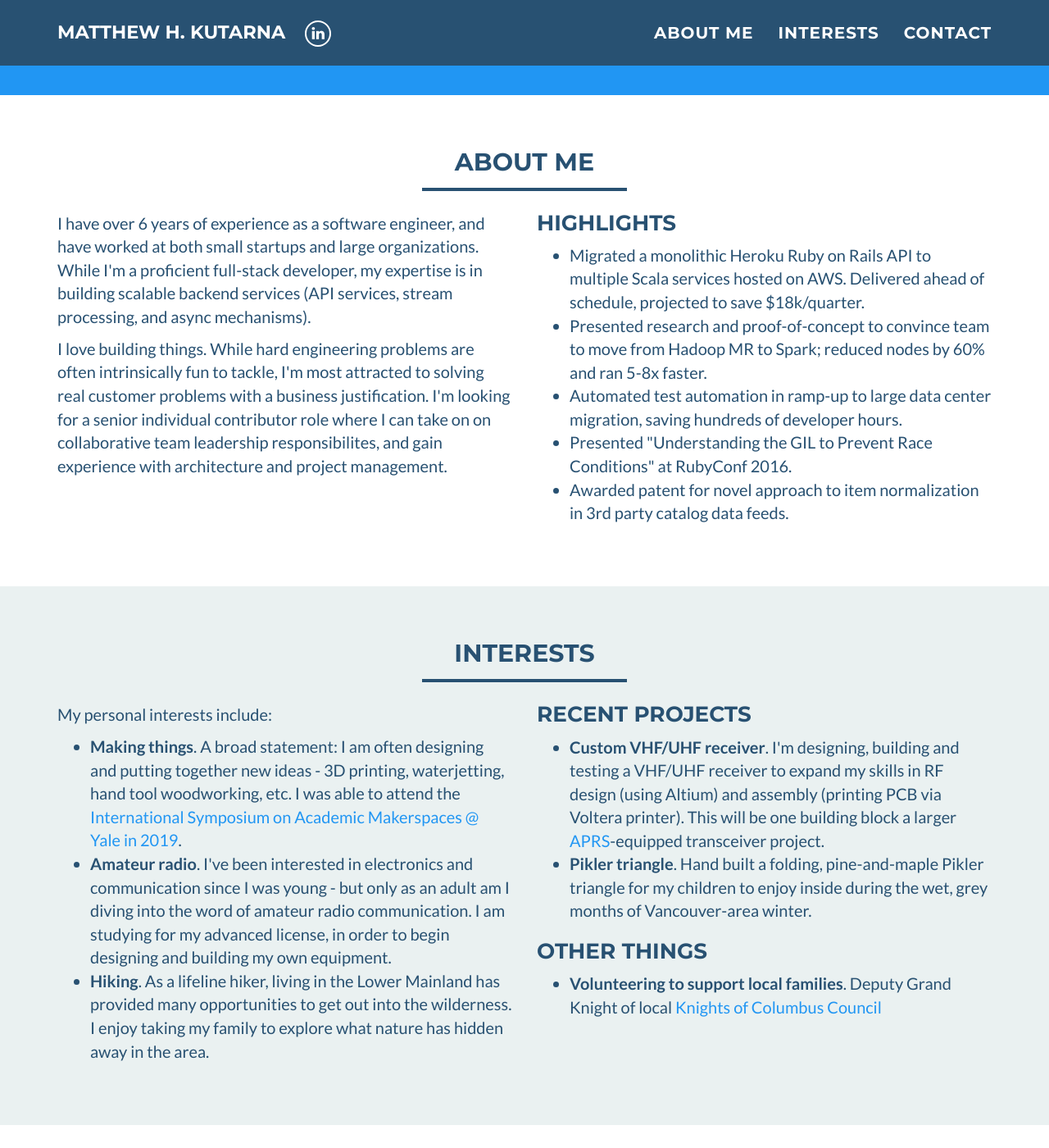
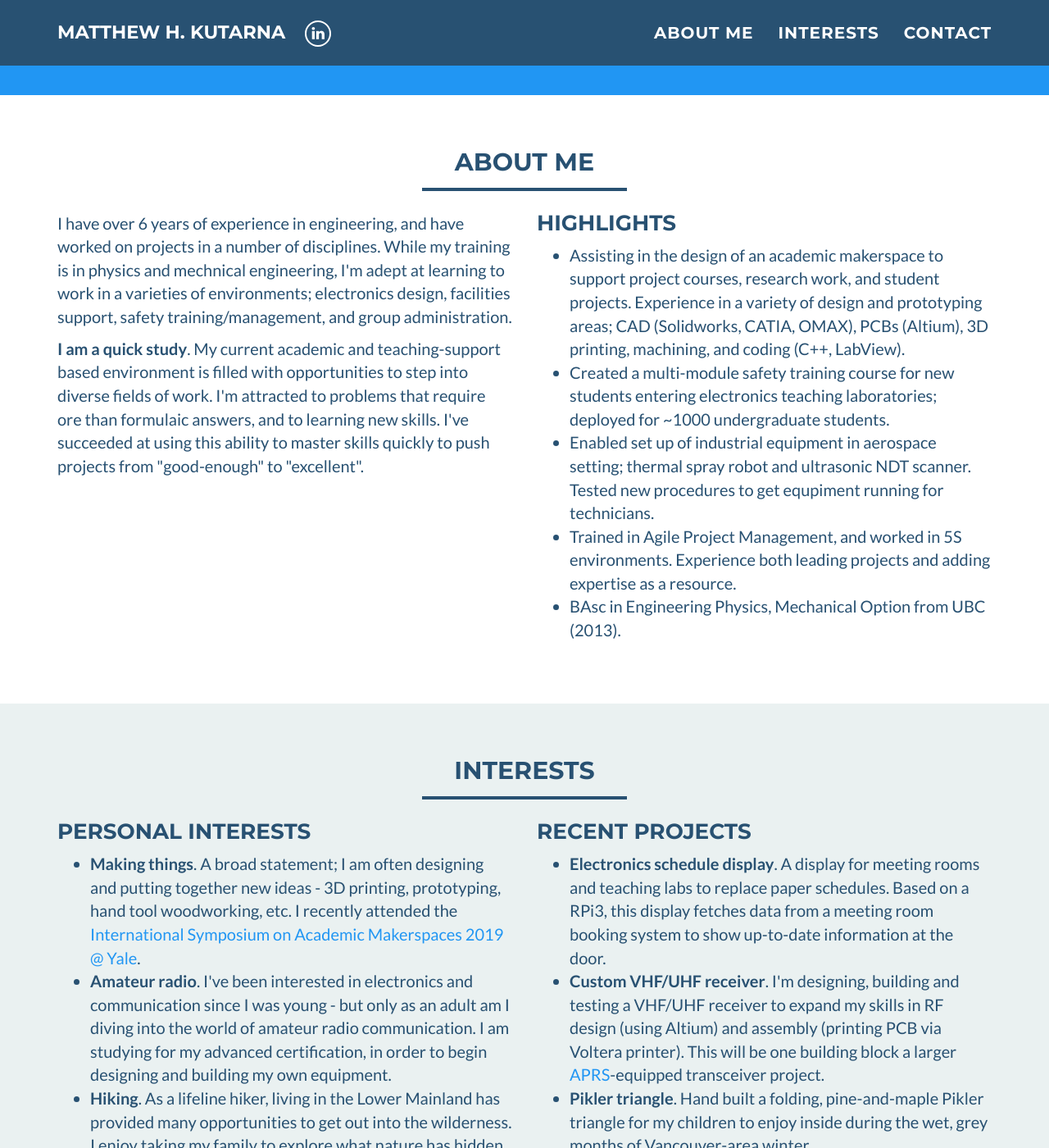
Before and after one commit to mkutarna/mkutarna.github.io, a Jekyll site: the page built from index.html, in a window 1280 px wide and 1400 px high, scrolled down 474 px. Shown: the whole window at 82% size. Built offline with Jekyll 4.4.1, drawn with Linux system fonts in a browser that asks for light colours.

Commit message:
about_me updates

```diff
--- a/_config.yml
+++ b/_config.yml
@@ -3,7 +3,7 @@ name: Matthew H. Kutarna
 email: matthewkutarna@gmail.com
 #canonical_url: https://edwinexemplar.com
 keywords: "Engineering Physics, RF, Electronics, Mechanical, Aerospace, Agile, CAD, PCBs"
-skills: "Engineer in Training in Vancouver, BC"
+skills: "EIT (Engineering Physics) in Vancouver, BC"
 baseurl:
 
 # Social networks usernames (many more available: google-plus, flickr, dribbble, pinterest, instagram, tumblr, linkedin, etc.)
--- a/_includes/about_me.html
+++ b/_includes/about_me.html
@@ -9,36 +9,47 @@
     <div class="row">
 	    <div class="col-sm-6">
     		<p>
-            I have over 6 years of experience as a software engineer, and have worked
-            at both small startups and large organizations. While I'm a proficient full-stack
-            developer, my expertise is in building scalable backend services (API services, stream processing,
-            and async mechanisms).
+            I have over 6 years of experience in engineering, and have worked
+            on projects in a number of disciplines. While my training is in
+            physics and mechnical engineering, I'm adept at learning to work
+            in a varieties of environments; electronics design, facilities
+            support, safety training/management, and group administration.
         </p>
         <p>
-           I love building things.
-           While hard engineering problems are often intrinsically fun to tackle,
-           I'm most attracted to solving real customer problems with a business justification.
-           I'm looking for a senior individual contributor role where I can take on on collaborative
-           team leadership responsibilites, and gain experience with
-           architecture and project management.
+           <b>I am a quick study</b>.
+           My current academic and teaching-support based environment is filled
+           with opportunities to step into diverse fields of work. I'm attracted
+           to problems that require ore than formulaic answers, and to learning
+           new skills. I've succeeded at using this ability to master skills
+           quickly to push projects from "good-enough" to "excellent".
         </p>
       </div>
 	    <div class="col-sm-6">
 		    <h3 style="margin-top:0;">Highlights</h3>
 		    <ul>
     			<li>
-            Migrated a monolithic Heroku Ruby on Rails API to multiple Scala
-            services hosted on AWS. Delivered ahead of schedule, projected to save $18k/quarter.
+            Assisting in the design of an academic makerspace to support project
+            courses, research work, and student projects. Experience in a
+            variety of design and prototyping areas; CAD (Solidworks,
+            CATIA, OMAX), PCBs (Altium), 3D printing, machining, and coding
+            (C++, LabView).
     			</li>
-          <li>
-            Presented research and proof-of-concept to convince team to move from Hadoop MR to Spark; reduced nodes by 60% and ran 5-8x faster.
-          <li>
-            Automated test automation in ramp-up to large data center migration, saving hundreds of developer hours.
-    			<li>
-            Presented "Understanding the GIL to Prevent Race Conditions" at RubyConf 2016.
+                        <li>
+            Created a multi-module safety training course for new students
+            entering electronics teaching laboratories; deployed for ~1000
+            undergraduate students.
+    			</li>
+                        <li>
+            Enabled set up of industrial equipment in aerospace setting; thermal
+            spray robot and ultrasonic NDT scanner. Tested new procedures to get
+            equpiment running for technicians.
     			</li>
     			<li>
-            Awarded patent for novel approach to item normalization in 3rd party catalog data feeds.
+            Trained in Agile Project Management, and worked in 5S environments.
+            Experience both leading projects and adding expertise as a resource.
+    			</li>
+    			<li>
+            BAsc in Engineering Physics, Mechanical Option from UBC (2013).
     			</li>
 		    </ul>
 	    </div>
--- a/_includes/interests.html
+++ b/_includes/interests.html
@@ -8,20 +8,23 @@
         </div>
             <div class="row">
                 <div class="col-sm-6">
-		    <p>
-			    My personal interests include:
-        </p>
+		    <h3 style="margin-top:0">Personal Interests</h3>
 			<ul>
 			  <li>
-				 <b>Making things</b>. A broad statement: I am often designing and putting together new ideas - 3D printing, waterjetting, hand tool woodworking, etc.
-                                 I was able to attend the <a href="https://isam2019.hemi-makers.org/">International Symposium on Academic Makerspaces @ Yale in 2019</a>.
+        <b>Making things</b>. A broad statement; I am often designing and
+        putting together new ideas - 3D printing, prototyping, hand tool
+        woodworking, etc. I recently attended the
+        <a href="https://isam2019.hemi-makers.org/">International Symposium on Academic Makerspaces 2019 @ Yale</a>.
 			  </li>
 			  <li>
-				  <b>Amateur radio</b>. I've been interested in electronics and communication since I was young - but only as an adult am I diving into the word of
-                                  amateur radio communication. I am studying for my advanced license, in order to begin designing and building my own equipment.
+	<b>Amateur radio</b>. I've been interested in electronics and
+        communication since I was young - but only as an adult am I diving into
+        the world of amateur radio communication. I am studying for my advanced
+        certification, in order to begin designing and building my own equipment.
 			  <li>
-				  <b>Hiking</b>. As a lifeline hiker, living in the Lower Mainland has provided many opportunities to get out into the wilderness. I enjoy taking my
-                                  family to explore what nature has hidden away in the area.
+	<b>Hiking</b>. As a lifeline hiker, living in the Lower Mainland has
+        provided many opportunities to get out into the wilderness. I enjoy
+        taking my family to explore what nature has hidden away in the area.
       </li>
 			</ul>
 		</div>
@@ -29,17 +32,29 @@
       <h3 style="margin-top:0">Recent Projects</h3>
 		  <ul>
   			<li>
-          <b>Custom VHF/UHF receiver</b>. I'm designing, building and testing a VHF/UHF receiver to expand my skills in RF design (using Altium) and assembly (printing PCB via Voltera
-          printer). This will be one building block a larger <a href="http://www.aprs.org/">APRS</a>-equipped transceiver project.
+        <b>Electronics schedule display</b>. A display for meeting rooms and
+        teaching labs to replace paper schedules. Based on a RPi3, this display
+        fetches data from a meeting room booking system to show up-to-date
+        information at the door.
+             		</li>
+  			<li>
+
+        <b>Custom VHF/UHF receiver</b>. I'm designing, building and testing a
+        VHF/UHF receiver to expand my skills in RF design (using Altium) and
+        assembly (printing PCB via Voltera printer). This will be one building
+        block a larger <a href="http://www.aprs.org/">APRS</a>-equipped transceiver project.
     		</li>
   			<li>
-          <b>Pikler triangle</b>. Hand built a folding, pine-and-maple Pikler triangle for my children to enjoy inside during the wet, grey months of Vancouver-area winter.
+        <b>Pikler triangle</b>. Hand built a folding, pine-and-maple Pikler
+        triangle for my children to enjoy inside during the wet, grey months of
+        Vancouver-area winter.
   			</li>
   		    </ul>
   		    <h3>Other Things</h3>
   		    <ul>
   			<li>
-           <b>Volunteering to support local families</b>. Deputy Grand Knight of local <a href="https://www.kofc.org/en/todays-knights/what-we-do.html">Knights of Columbus Council</a>
+        <b>Volunteering to support local families</b>. Deputy Grand Knight of
+        local <a href="https://www.kofc.org/en/todays-knights/what-we-do.html">Knights of Columbus Council</a>.
   			</li>
 		   </ul>
       </div>
```
